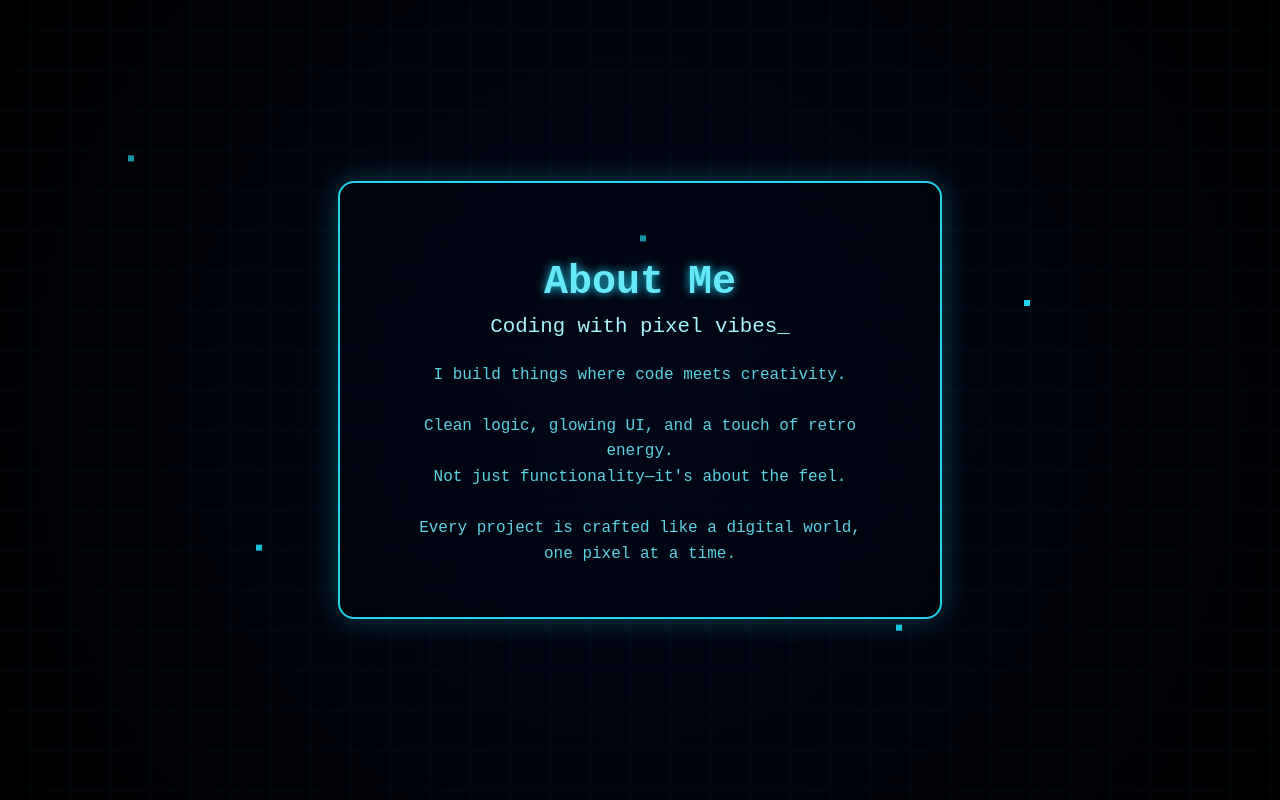
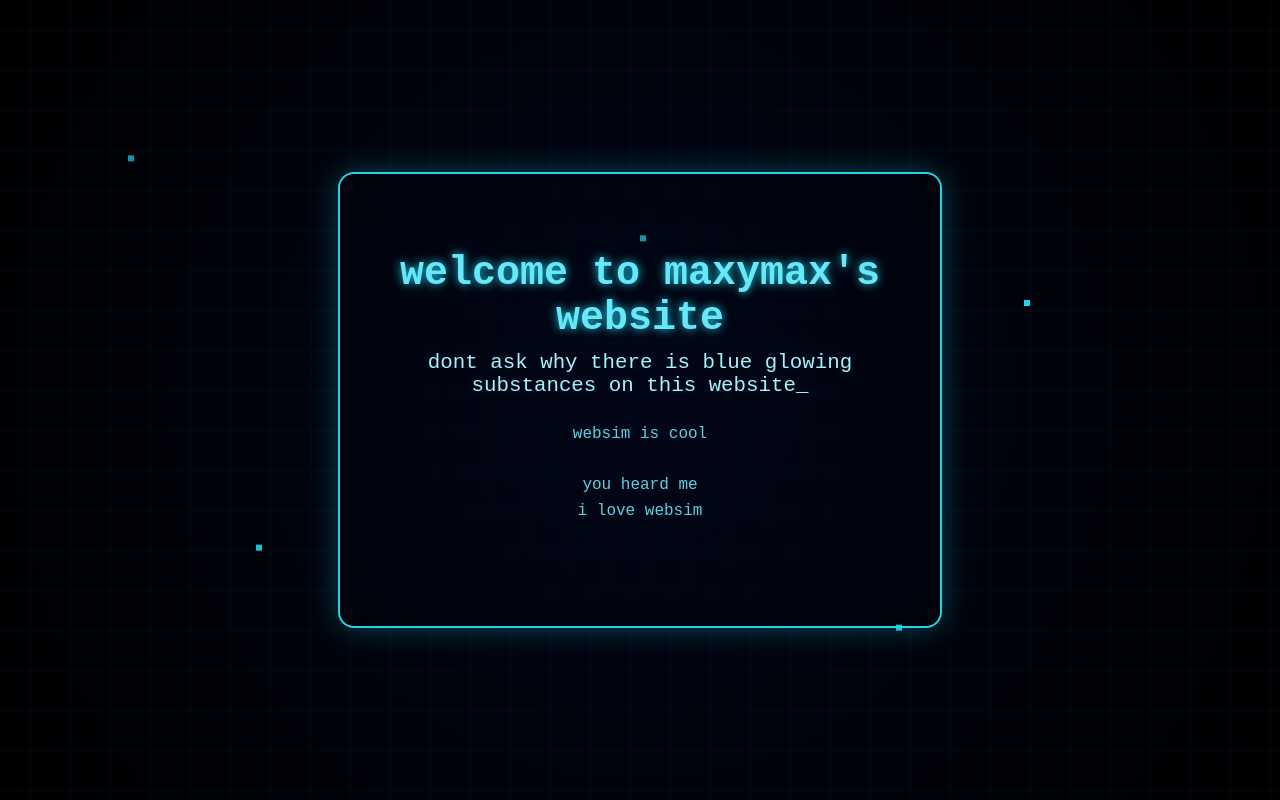
Before and after one commit to MaxyMaxTheDev/maxymax, a plain HTML site: page index.html in a window 1280 px wide. Shown: the top 800 px of the page. Drawn offline with Linux system fonts and the light colour scheme.

Commit message:
Update index.html

```diff
--- a/index.html
+++ b/index.html
@@ -3,7 +3,7 @@
 <head>
 <meta charset="UTF-8">
 <meta name="viewport" content="width=device-width, initial-scale=1.0">
-<title>About</title>
+<title>maxymax's website</title>
 
 <style>
     body {
@@ -98,15 +98,15 @@
 <body>
 
 <div class="card">
-    <h1>About Me</h1>
-    <div class="tagline cursor">Coding with pixel vibes</div>
+    <h1>welcome to maxymax's website</h1>
+    <div class="tagline cursor">dont ask why there is blue glowing substances on this website</div>
 
     <div class="desc">
-        I build things where code meets creativity.<br><br>
-        Clean logic, glowing UI, and a touch of retro energy.<br>
-        Not just functionality—it's about the feel.<br><br>
-        Every project is crafted like a digital world,<br>
-        one pixel at a time.
+        websim is cool<br><br>
+        you heard me<br>
+        i love websim<br><br>
+        <br>
+
     </div>
 </div>
 
```
